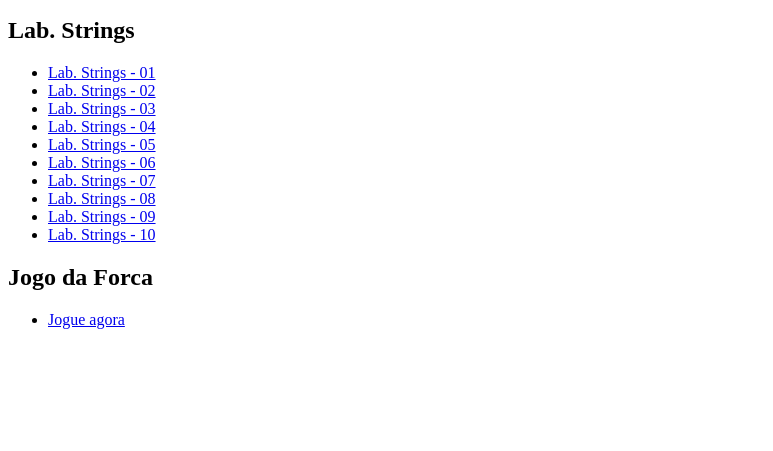
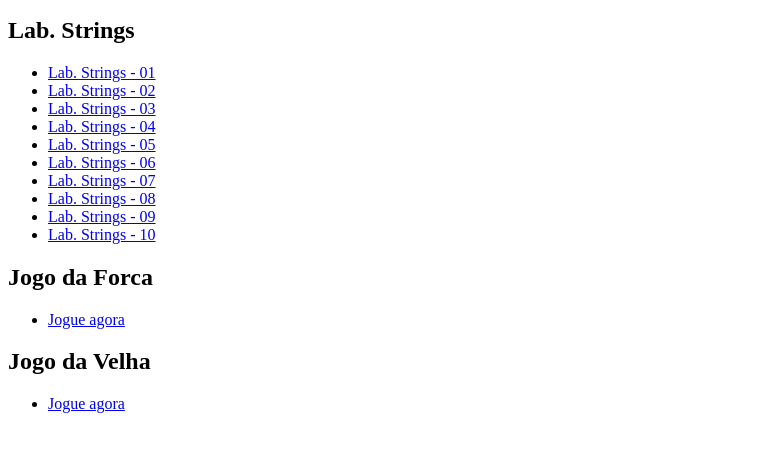
Before and after one commit to gcunhagabriel/pc-web, a plain HTML site: page index.html in a window 1280 px wide. Shown: the part 101-552 px from the top of the page, without its empty margins (0-773 px from the left). Drawn offline with Linux system fonts and the light colour scheme.

Commit message:
feat: add oficially recent game to index page

```diff
--- a/index.html
+++ b/index.html
@@ -30,5 +30,10 @@
     <ul>
       <li><a href="./jogo-da-forca/index.html">Jogue agora</a></li>
     </ul>
+
+    <h2>Jogo da Velha</h2>
+    <ul>
+      <li><a href="./jogo-da-velha/index.html">Jogue agora</a></li>
+    </ul>
   </body>
 </html>
```
